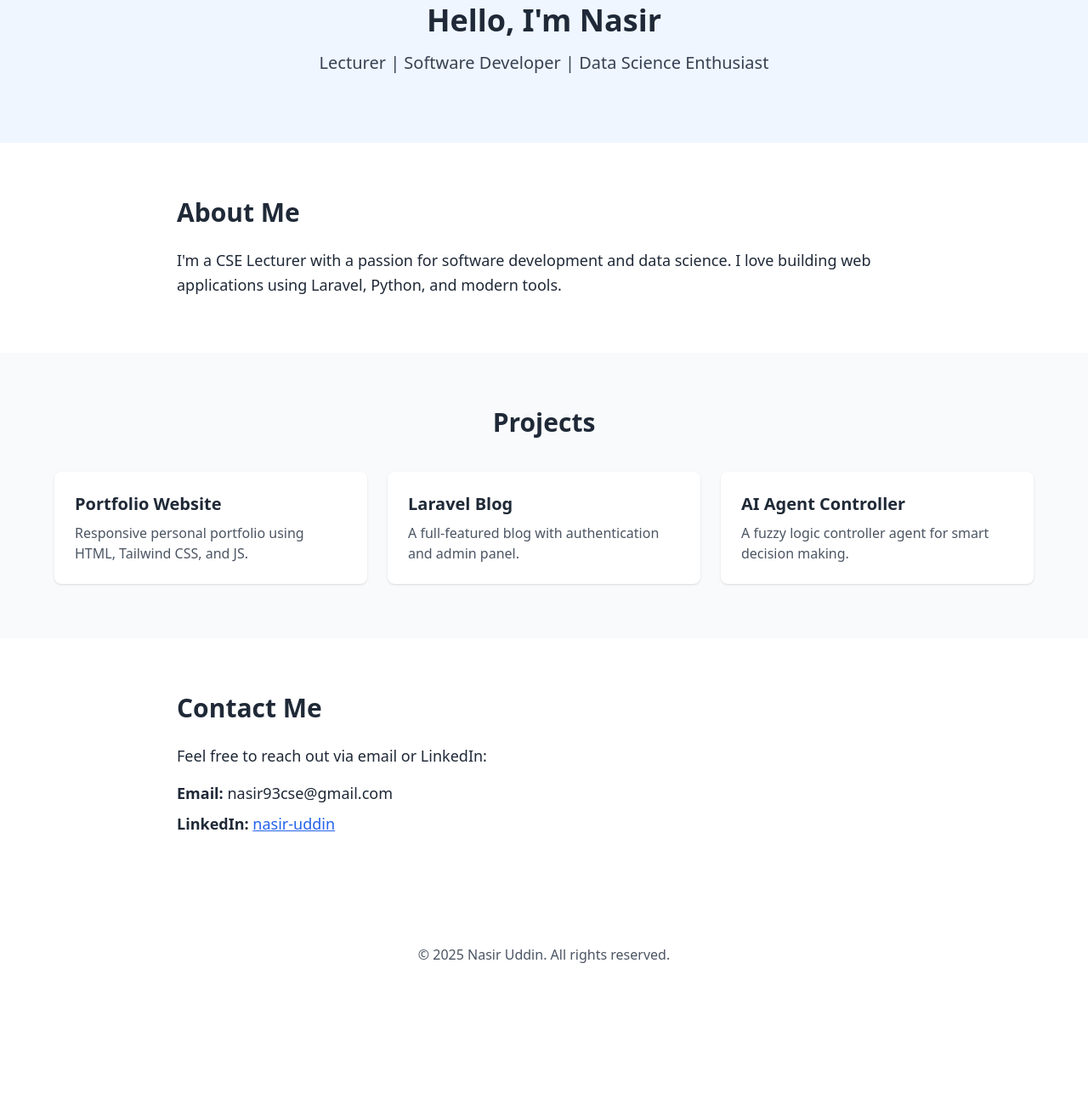
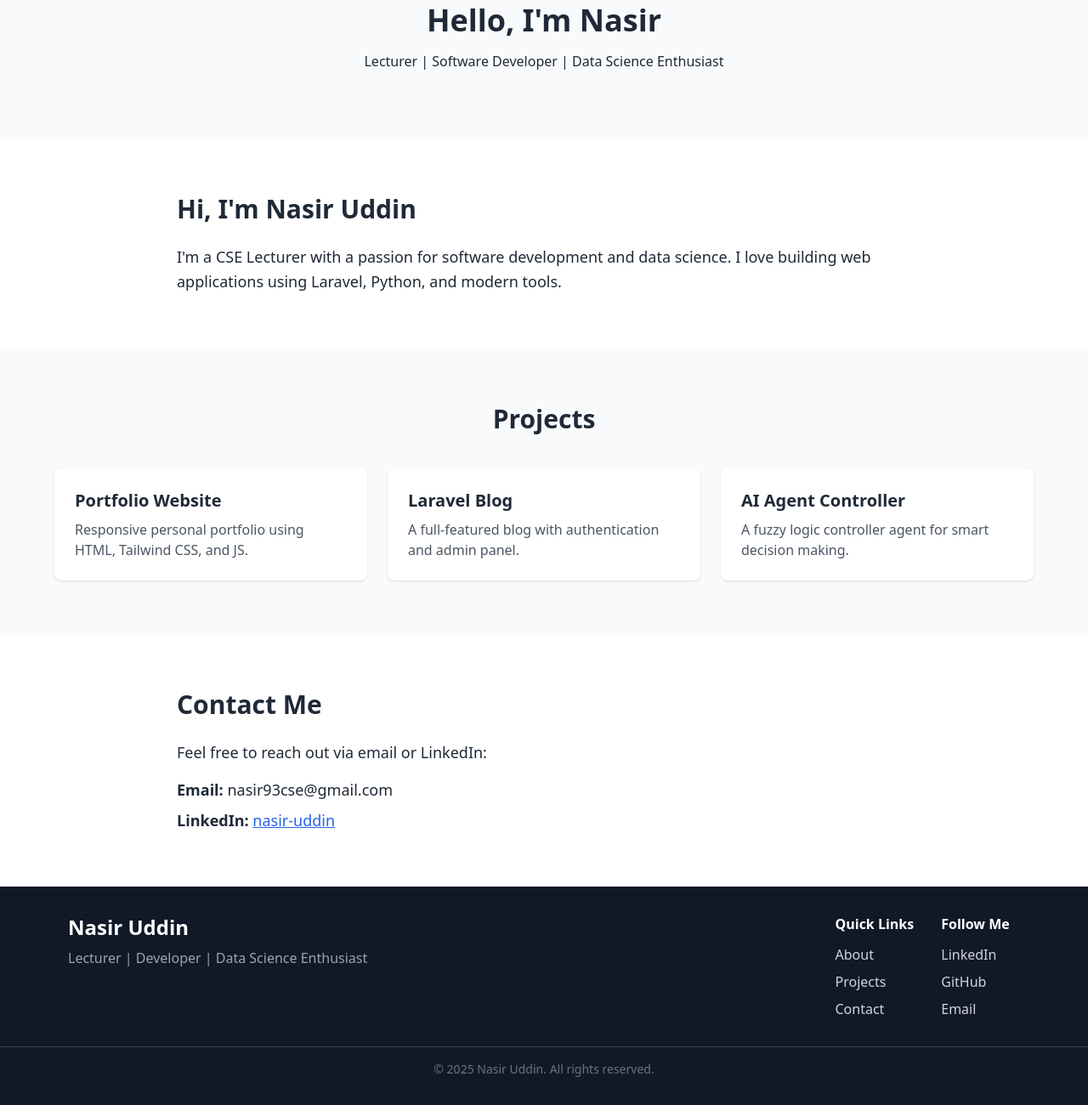
Before and after one commit to NasirUddin93/Portfolio_using_Tailwind_css, a website: page index.html in a window 1280 px wide. Shown: the part 156-1456 px from the top of the page at 85% size. Before the commit the page ends 1315 px from the top, so only its background shows below. Drawn offline with Linux system fonts and the light colour scheme.

Commit message:
Added responsive footer section to Profolio

```diff
--- a/index.html
+++ b/index.html
@@ -44,21 +44,19 @@
   </header>
 
   <!-- Hero Section -->
-  <section class="text-center py-20 bg-blue-50">
+  <section class="text-center py-20 bg-gray-50">
     <h2 class="text-4xl font-bold mb-4">Hello, I'm Nasir</h2>
-    <p class="text-xl text-gray-700">Lecturer | Software Developer | Data Science Enthusiast</p>
+    <p>Lecturer | Software Developer | Data Science Enthusiast</p>
   </section>
 
   <!-- About -->
-  <section id="about" class="max-w-4xl mx-auto py-16 px-4">
-    <h2 class="text-3xl font-bold mb-6">About Me</h2>
-    <p class="text-lg leading-relaxed">
-      I'm a CSE Lecturer with a passion for software development and data science. I love building web applications using Laravel, Python, and modern tools.
-    </p>
+  <section class="max-w-4xl mx-auto py-16 px-4">
+    <h1 class="text-3xl font-bold mb-6">Hi, I'm Nasir Uddin</h1>
+    <p class="text-lg leading-relaxed">I'm a CSE Lecturer with a passion for software development and data science. I love building web applications using Laravel, Python, and modern tools.</p>
   </section>
 
   <!-- Projects -->
-  <section id="projects" class="bg-gray-50 py-16 px-4">
+  <section class="bg-gray-50 py-16 px-4">
     <div class="max-w-6xl mx-auto">
       <h2 class="text-3xl font-bold mb-10 text-center">Projects</h2>
       <div class="grid md:grid-cols-3 gap-6">
@@ -66,11 +64,11 @@
           <h3 class="text-xl font-semibold mb-2">Portfolio Website</h3>
           <p class="text-gray-600">Responsive personal portfolio using HTML, Tailwind CSS, and JS.</p>
         </div>
-        <div class="bg-white p-6 shadow rounded-lg">
+       <div class="bg-white p-6 shadow rounded-lg">
           <h3 class="text-xl font-semibold mb-2">Laravel Blog</h3>
           <p class="text-gray-600">A full-featured blog with authentication and admin panel.</p>
         </div>
-        <div class="bg-white p-6 shadow rounded-lg">
+       <div class="bg-white p-6 shadow rounded-lg">
           <h3 class="text-xl font-semibold mb-2">AI Agent Controller</h3>
           <p class="text-gray-600">A fuzzy logic controller agent for smart decision making.</p>
         </div>
@@ -88,15 +86,41 @@
     </ul>
   </section>
 
-  <!-- Footer -->
-  <footer class="text-center py-6 bg-white mt-10">
-    <p class="text-gray-600">&copy; 2025 Nasir Uddin. All rights reserved.</p>
-  </footer>
+<footer class="bg-gray-900 text-gray-300 py-8">
+  <div class="max-w-6xl mx-auto px-4 md:flex md:justify-between">
 
-</body>
-</html>
+    <!-- Brand -->
+    <div class="mb-6 md:mb-0">
+      <h2 class="text-2xl font-bold text-white">Nasir Uddin</h2>
+      <p class="mt-2 text-gray-400">Lecturer | Developer | Data Science Enthusiast</p>
+    </div>
 
+    <!-- Links -->
+    <div class="grid grid-cols-2 gap-8">
+      <div>
+        <h3 class="text-white font-semibold mb-3">Quick Links</h3>
+        <ul class="space-y-2">
+          <li><a href="#about" class="hover:text-white">About</a></li>
+          <li><a href="#projects" class="hover:text-white">Projects</a></li>
+          <li><a href="#contact" class="hover:text-white">Contact</a></li>
+        </ul>
+      </div>
+      <div>
+        <h3 class="text-white font-semibold mb-3">Follow Me</h3>
+        <ul class="space-y-2">
+          <li><a href="https://www.linkedin.com/in/nasir-uddin-209111121/" target="_blank" class="hover:text-white">LinkedIn</a></li>
+          <li><a href="https://github.com/NasirUddin93" target="_blank" class="hover:text-white">GitHub</a></li>
+          <li><a href="mailto:nasir93cse@gmail.com" class="hover:text-white">Email</a></li>
+        </ul>
+      </div>
+    </div>
+  </div>
 
+  <!-- Bottom -->
+  <div class="mt-8 border-t border-gray-700 pt-4 text-center text-sm text-gray-500">
+    &copy; 2025 Nasir Uddin. All rights reserved.
+  </div>
+</footer>
 
 
 <script>
```
Also changed, not shown: dist/output.css.
